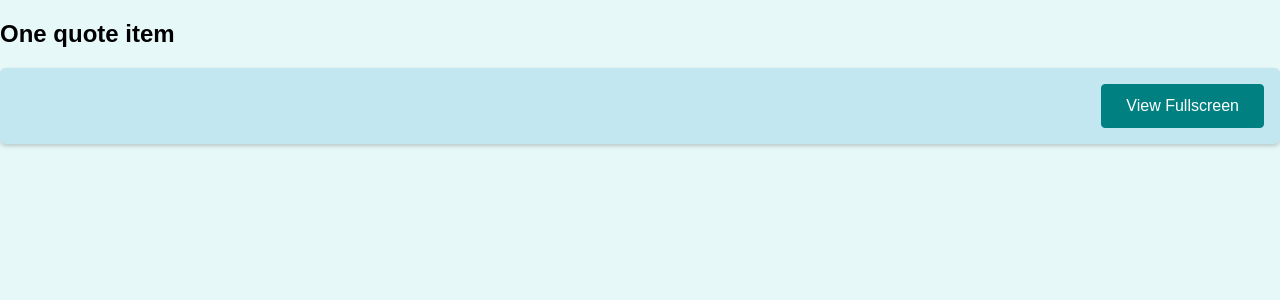
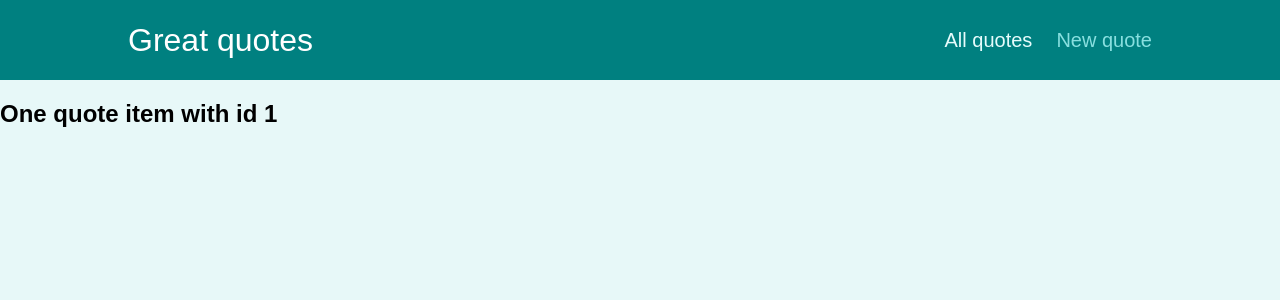
Before and after one commit to andriusdulevicius/react-router, a React (Create React App) app: page /quotes/1 in a window 1280 px wide. Shown: the top 300 px of the page. Built offline with nearby package versions, Linux system fonts and the light colour scheme.

Commit message:
main nav added

```diff
--- a/src/App.jsx
+++ b/src/App.jsx
@@ -1,18 +1,24 @@
-import { Route, Switch } from 'react-router';
+import { Route, Switch, Redirect } from 'react-router';
 import AllQuotes from './pages/AllQuotes';
 import NewQuote from './pages/NewQuote';
 import QuoteDetails from './pages/QuoteDetails';
+import MainNavigation from './components/layout/MainNavigation';
 
 function App() {
   return (
     <div>
+      <MainNavigation />
       <Switch>
+        <Route path='/' exact>
+          <Redirect to='/quotes' />
+        </Route>
         <Route path='/quotes' exact>
           <AllQuotes />
         </Route>
         <Route path='/quotes/:quoteId'>
           <QuoteDetails />
         </Route>
+
         <Route path='/new-quote'>
           <NewQuote />
         </Route>
--- /dev/null
+++ b/src/components/layout/MainNavigation.jsx
@@ -0,0 +1,27 @@
+import React from 'react';
+import classes from './MainNavigation.module.css';
+import { NavLink } from 'react-router-dom';
+
+const MainNavigation = () => {
+  return (
+    <header className={classes.header}>
+      <div className={classes.logo}>Great quotes</div>
+      <nav className={classes.nav}>
+        <ul>
+          <li>
+            <NavLink to='/quotes' activeClassName={classes.active}>
+              All quotes
+            </NavLink>
+          </li>
+          <li>
+            <NavLink to='/new-quote' activeClassName={classes.active}>
+              New quote
+            </NavLink>
+          </li>
+        </ul>
+      </nav>
+    </header>
+  );
+};
+
+export default MainNavigation;
--- a/src/pages/QuoteDetails.jsx
+++ b/src/pages/QuoteDetails.jsx
@@ -1,11 +1,17 @@
 import React from 'react';
+import { useParams, Route } from 'react-router-dom';
 import QuoteItem from '../components/quotes/QuoteItem';
+import Comments from '../components/comments/Comments';
 
 const QuoteDetails = () => {
+  const { quoteId } = useParams();
+
   return (
     <div>
-      <h2>One quote item</h2>
-      <QuoteItem />
+      <h2>One quote item with id {quoteId}</h2>
+      <Route path={`/quotes/${quoteId}/comments`}>
+        <Comments />
+      </Route>
     </div>
   );
 };
```
